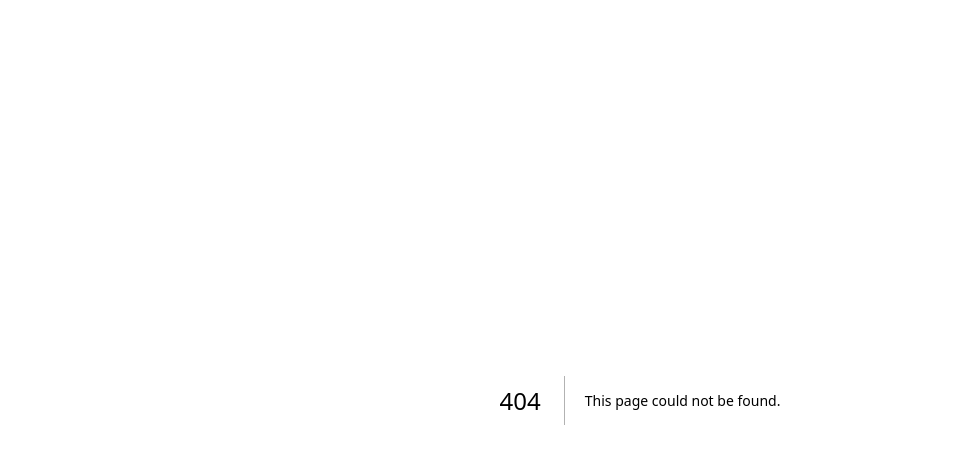
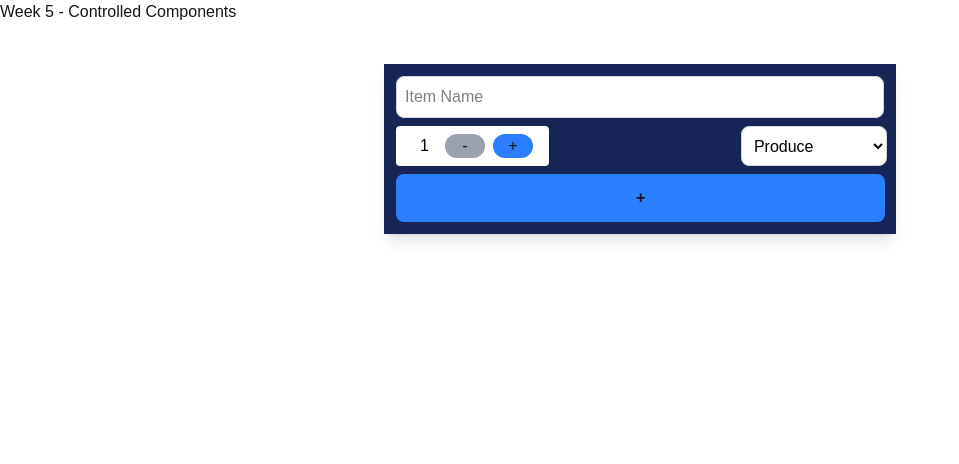
Before and after one commit to Mark-Olidan/cprg306-assignments, a Next.js app: page /week-5 in a window 1280 px wide. Before the commit this address had no page. Shown: the top 464 px of the page, without its empty margins (0-959 px from the left). Built offline with nearby package versions, Linux system fonts and the light colour scheme.

Commit message:
Week 4 and week 5
Finished week 5

Edited week 4 to look better

```diff
--- a/app/page.js
+++ b/app/page.js
@@ -8,6 +8,7 @@ export default function Home(){
         <li><a className="text-cyan-600 underline hover:text-cyan-300" href="./week-2">Week 2 - Student Info</a></li>
         <li><a className="text-cyan-600 underline hover:text-cyan-300" href="./week-3">Week 3 - Shopping List</a></li>
         <li><a className="text-cyan-600 underline hover:text-cyan-300" href="./week-4">Week 4 - Quantity Controls</a></li>
+        <li><a className="text-cyan-600 underline hover:text-cyan-300" href="./week-5">Week 5 - Controlled Components</a></li>
       </ul>
     </main>
   );
--- a/app/week-4/new-item.js
+++ b/app/week-4/new-item.js
@@ -14,28 +14,24 @@ export default function NewItem(){
         if (quantity > 1){setQuantity(quantity - 1)}
     };
 
-    let buttonStylesDecrement = "bg-blue-500 mr-2 w-10 rounded-2xl hover:bg-blue-400 transition-colors active:bg-blue-300"
+    let buttonStylesDecrement = "bg-blue-500 mr-2 w-10 rounded-2xl h-8 hover:bg-blue-400 transition-colors active:bg-blue-300"
     if (quantity === 1){
-        buttonStylesDecrement = "bg-gray-400 mr-2 w-10 rounded-2xl cursor-not-allowed"
+        buttonStylesDecrement = "bg-gray-400 mr-2 w-10 rounded-2xl cursor-not-allowed h-8"
     };
 
-    let buttonStylesIncrement = "bg-blue-500 mr-2 w-10 rounded-2xl hover:bg-blue-400 transition-colors active:bg-blue-300"
+    let buttonStylesIncrement = "bg-blue-500 mr-2 w-10 rounded-2xl h-8 hover:bg-blue-400 transition-colors active:bg-blue-300"
     if (quantity === 20){
-        buttonStylesIncrement = "bg-gray-400 mr-2 w-10 rounded-2xl cursor-not-allowed"
+        buttonStylesIncrement = "bg-gray-400 mr-2 w-10 rounded-2xl cursor-not-allowed h-8"
     }
 
     return(
         <main>
-            <div className="flex flex-row max-w-50 justify-center items-center">
-                <div className ="flex-1 bg-white text-center justify-center">
-                    <p className="text-black">{quantity}</p>
-                </div>
-                <div className ="flex-1 bg-white justify-center">
+                <div className ="flex flex-row flex-1 bg-white  justify-center items-center rounded max-w-50 h-10">
+                    <p className="text-black mr-10">{quantity}</p>
                     <button className={buttonStylesDecrement} onClick={decrement}>-</button>
                     <button className={buttonStylesIncrement} onClick={increment}>+</button>
 
                 </div>
-            </div>
         </main>
     )
 
--- /dev/null
+++ b/app/week-5/new-item.js
@@ -0,0 +1,97 @@
+"use client"
+
+import { useState } from "react";
+
+export default function NewItem(){
+
+    const [quantity, setQuantity] = useState(1)
+    const [name, setName] = useState("")
+    const [category, setCategory] = useState("Produce")
+
+    const resetForm = () => {
+        setName("");
+        setQuantity(1);
+        setCategory("Produce");
+    }
+
+    const handleSubmit = (event) => {
+        event.preventDefault();
+
+        let item={
+            name: name,
+            quantity: quantity,
+            category: category
+        }
+
+        console.log(item)
+
+        alert(`
+        Added item: ${item.name}, quantity: ${item.quantity}, category: ${item.category}
+        `)
+        resetForm();
+    }
+
+    const handleChangeName = (event) => {
+        setName(event.target.value);
+    }
+
+    const handleChangeQuantity = (event) => {
+        setQuantity(event.target.value);
+    }
+
+    const handleChangeCategory = (event) => {
+        setCategory(event.target.value);
+    }
+
+    const increment = () => {
+        if (quantity < 20){setQuantity(quantity + 1)}
+    };
+
+    const decrement = () => {
+        if (quantity > 1){setQuantity(quantity - 1)}
+    };
+
+    let buttonStylesDecrement = "bg-blue-500 mr-2 w-10 rounded-2xl hover:bg-blue-400 transition-colors active:bg-blue-300"
+    if (quantity === 1){
+        buttonStylesDecrement = "bg-gray-400 mr-2 w-10 rounded-2xl cursor-not-allowed"
+    };
+
+    let buttonStylesIncrement = "bg-blue-500 mr-2 w-10 rounded-2xl hover:bg-blue-400 transition-colors active:bg-blue-300"
+    if (quantity === 20){
+        buttonStylesIncrement = "bg-gray-400 mr-2 w-10 rounded-2xl cursor-not-allowed"
+    }
+
+    return(
+        <main>
+            <form className="bg-blue-950 shadow-lg flex flex-col max-w-lg mx-auto mt-10 justify-center p-3" onSubmit={handleSubmit}>
+            <div className="pb-2">
+                <input className="border border-gray-300 p-2 rounded-lg w-full bg-white text-black" type="text" placeholder="Item Name" value={name} onChange={handleChangeName} required/>
+            </div>
+            <div className="flex flex-row pb-2">
+                <div className ="bg-white text-center justify-center p-2 rounded flex flex-row">
+                    <p className="text-black px-4" value={quantity}>{quantity}</p>
+                    <button className={buttonStylesDecrement} onClick={decrement} type="button">-</button>
+                    <button className={buttonStylesIncrement} onClick={increment} type="button">+</button>
+                </div>
+                <select className="border border-gray-300 p-2 ml-48 rounded-lg bg-white text-black" value={category} onChange={handleChangeCategory}>
+                    <option value="Produce">Produce</option>
+                    <option value="Dairy">Dairy</option>
+                    <option value="Bakery">Bakery</option>
+                    <option value="Meat">Meat</option>
+                    <option value="Frozen Foods">Frozen Foods</option>
+                    <option value="Canned Goods">Canned Goods</option>
+                    <option value="Dry Goods">Dry Goods</option>
+                    <option value="Beverages">Beverages</option>
+                    <option value="Snacks">Snacks</option>
+                    <option value="Household">Household</option>
+                    <option value="Other">Other</option>
+                </select>
+            </div>
+            <div className="text-center">
+                <button className="bg-blue-500 px-60 py-3 rounded-lg hover:bg-blue-400 transition-colors active:bg-blue-300 text-center font-bold" type="submit">+</button>
+            </div>
+            </form>
+        </main>
+    )
+
+}
--- /dev/null
+++ b/app/week-5/page.js
@@ -0,0 +1,12 @@
+
+
+import NewItem from "./new-item";
+
+export default function Page() {
+  return (
+    <main className= "m-auto">
+      <h1>Week 5 - Controlled Components</h1>
+      <NewItem />
+    </main>
+  );
+}
```
